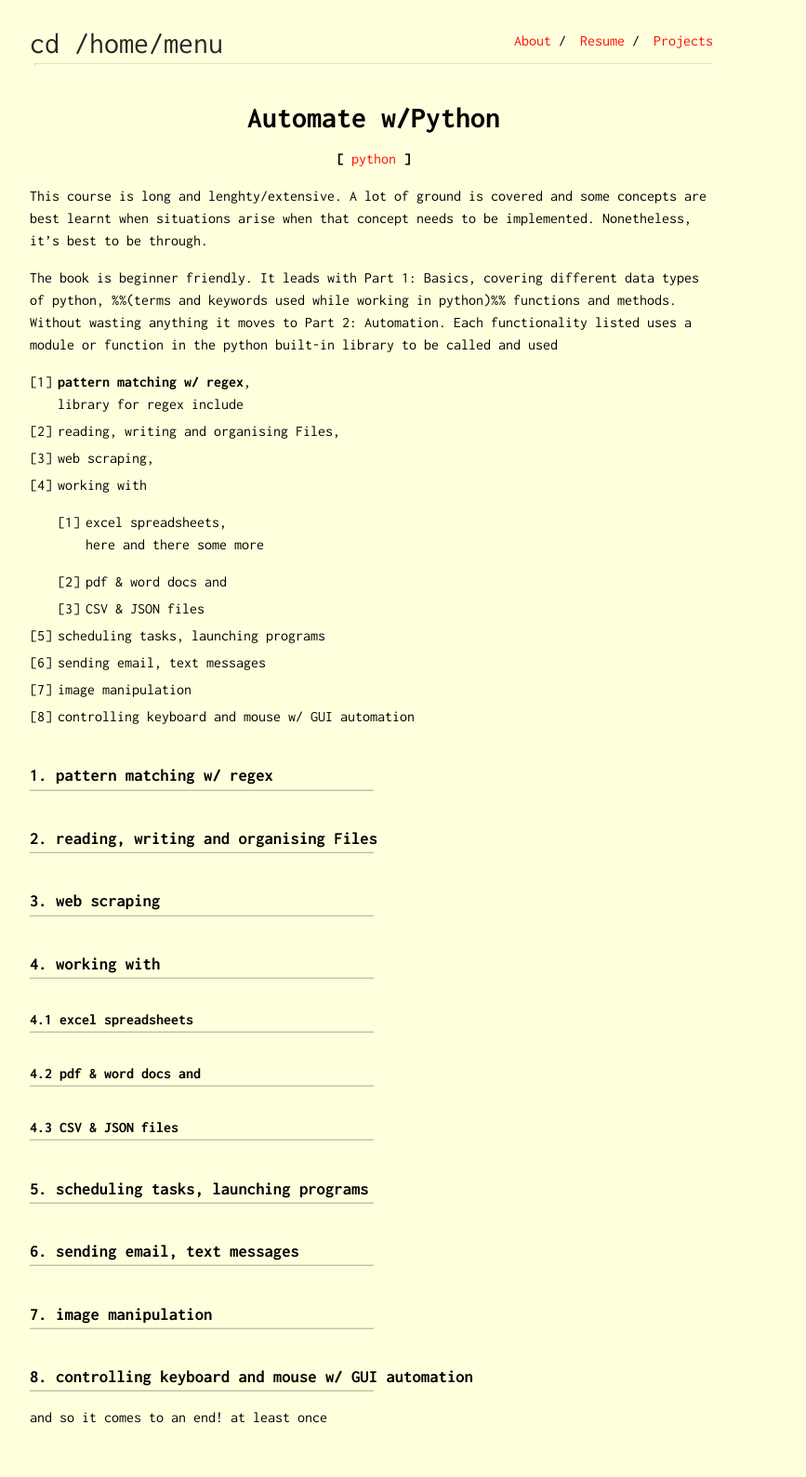
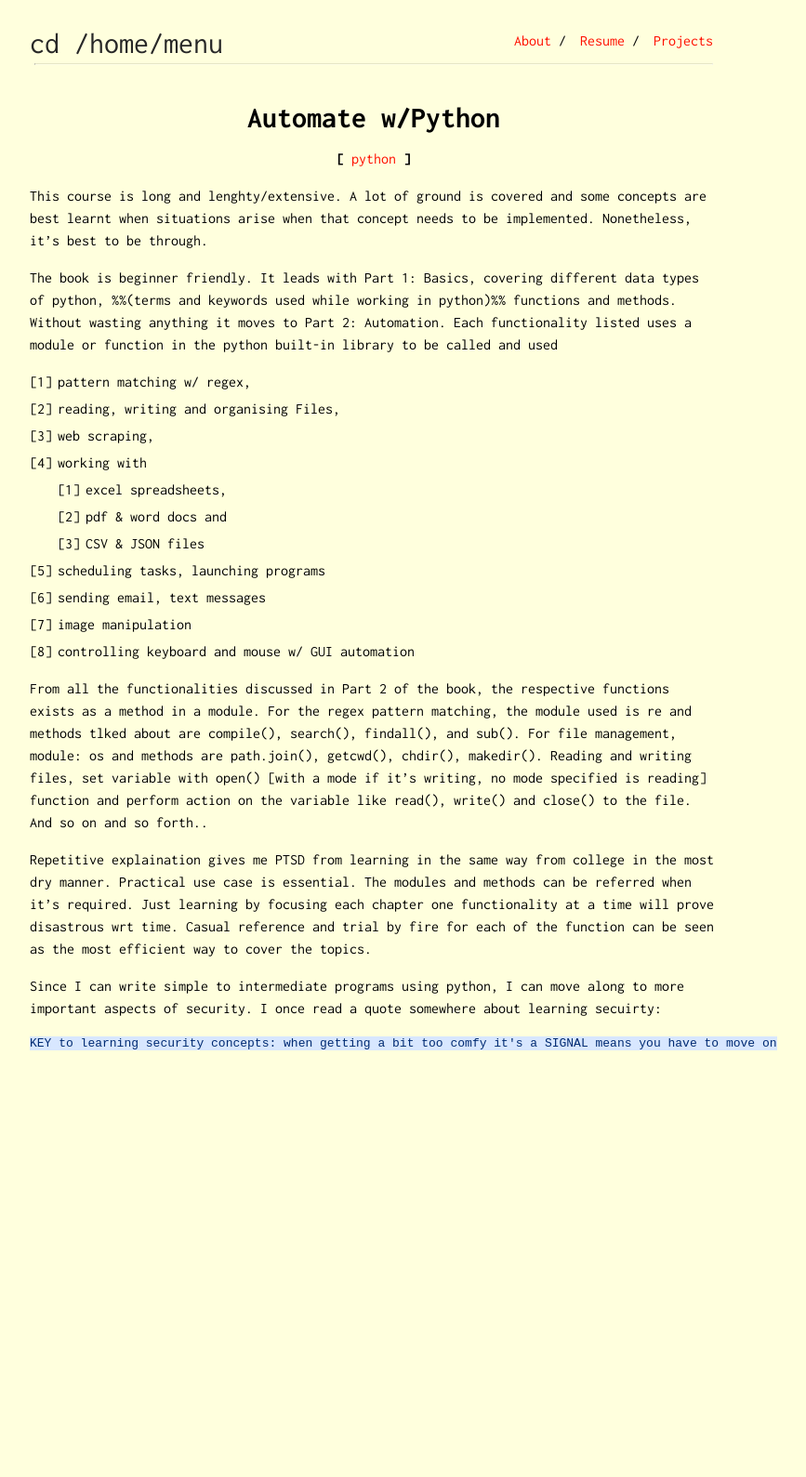
Before and after one commit to pruthvirajbhat/website-portfolio-old-uno, a Jekyll site: the page built from _posts/2021/04/2021-04-30-automate-with-python.md, in a window 1280 px wide. Shown: the whole page at 93% size, without its empty margins (238-1105 px from the left). Built offline with Jekyll 4.4.1, drawn with Linux system fonts in a browser that asks for light colours; after the commit the page ends 1185 px from its top, so only the background shows below that.

Commit message:
python done

````diff
--- a/_posts/2021/04/2021-04-30-automate-with-python.md
+++ b/_posts/2021/04/2021-04-30-automate-with-python.md
@@ -14,14 +14,11 @@ The book is beginner friendly. It leads with Part 1: Basics, covering different
 Without wasting anything it moves to Part 2: Automation. Each functionality listed uses a module or function in the python built-in library to be called and used
 
 
-1. __pattern matching w/ regex__, \
-    library for regex include
+1. pattern matching w/ regex,
 2. reading, writing and organising Files,
 3. web scraping,
 4. working with
-	1. excel spreadsheets, \
-        here and there some more
-
+	1. excel spreadsheets,
 	2. pdf & word docs and
 	3. CSV & JSON files
 5. scheduling tasks, launching programs
@@ -29,16 +26,14 @@ Without wasting anything it moves to Part 2: Automation. Each functionality list
 7. image manipulation
 8. controlling keyboard and mouse w/ GUI automation
 
-### 1. pattern matching w/ regex
-### 2. reading, writing and organising Files
-### 3. web scraping
-### 4. working with
-#### 4.1 excel spreadsheets
-#### 4.2 pdf & word docs and
-#### 4.3 CSV & JSON files
-### 5. scheduling tasks, launching programs
-### 6. sending email, text messages
-### 7. image manipulation
-### 8. controlling keyboard and mouse w/ GUI automation
 
-and so it comes to an end! at least once
+From all the functionalities discussed in Part 2 of the book, the respective functions exists as a method in a module.
+For the regex pattern matching, the module used is re and methods tlked about are compile(), search(), findall(), and sub(). For file management, module: os and methods are path.join(), getcwd(), chdir(), makedir(). Reading and writing files, set variable with open() [with a mode if it's writing, no mode specified is reading] function and perform action on the variable like read(), write() and close() to the file. And so on and so forth..
+
+Repetitive explaination gives me PTSD from learning in the same way from college in the most dry manner. Practical use case is essential. The modules and methods can be referred when it's required. Just learning by focusing each chapter one functionality at a time will prove disastrous wrt time. Casual reference and trial by fire for each of the function can be seen as the most efficient way to cover the topics.
+
+Since I can write simple to intermediate programs using python, I can move along to more important aspects of security. I once read a quote somewhere about learning secuirty:
+
+```
+KEY to learning security concepts: when getting a bit too comfy it's a SIGNAL means you have to move on
+```
````
Also changed, not shown: other parts of _posts/2021/04/2021-04-30-automate-with-python.md (+2 -2 lines).
